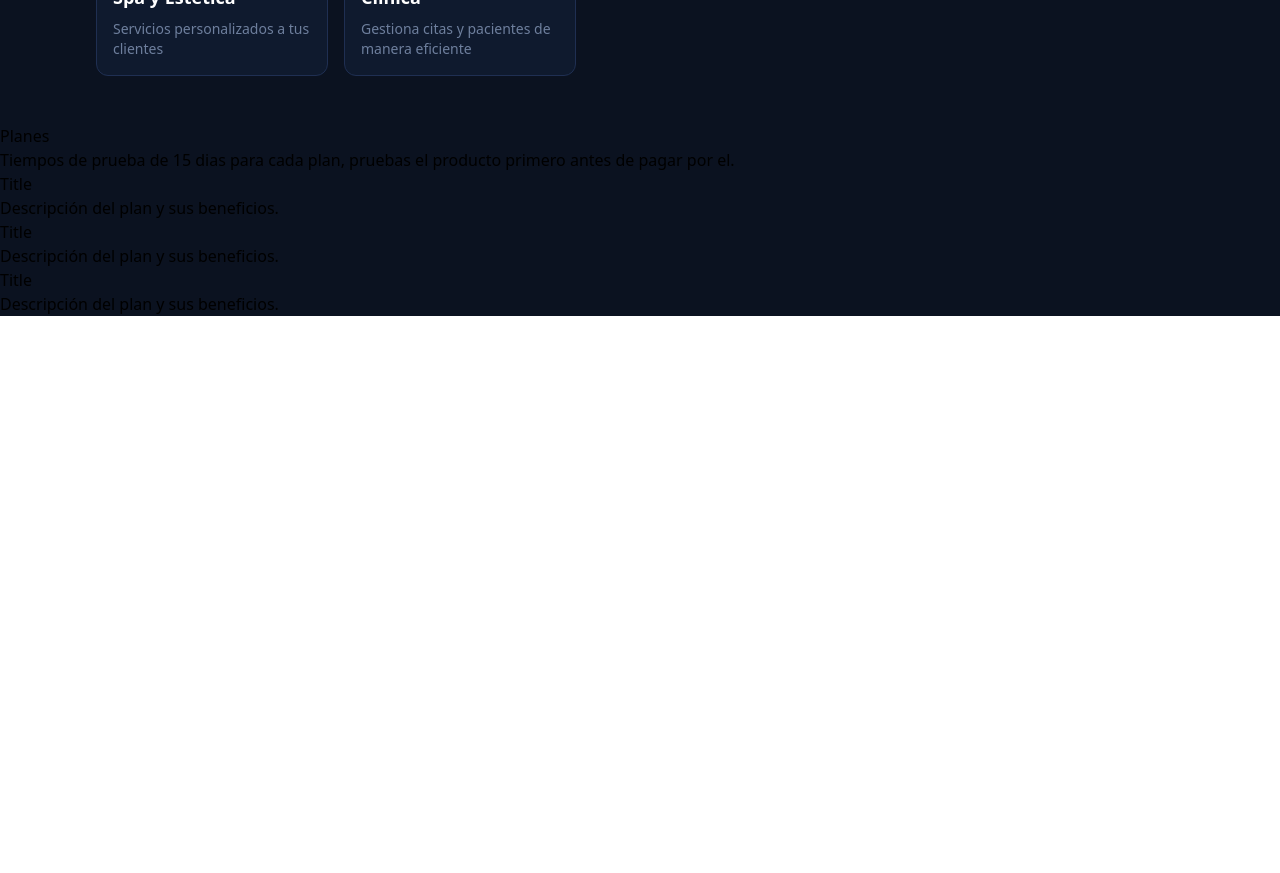
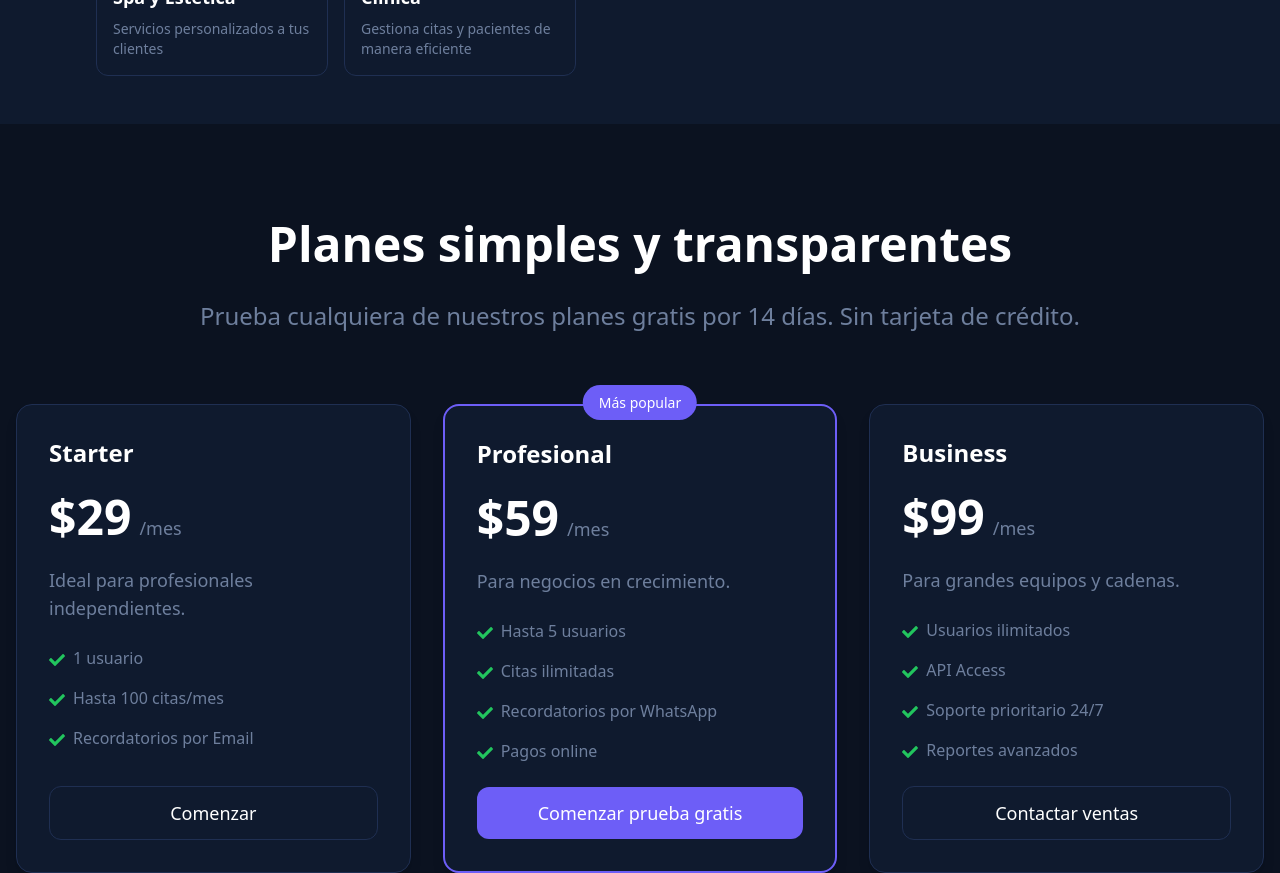
Before and after one commit to SoyTiyi/slotify-web, a React (Vite) app: page / in a window 1280 px wide. Shown: the part 3120-3993 px from the top of the page. Before the commit the page ends 3436 px from the top, so only its background shows below. Built offline with nearby package versions, Linux system fonts and the light colour scheme.

Commit message:
improve styles on Price Section

```diff
--- a/src/components/Industries/Industries.tsx
+++ b/src/components/Industries/Industries.tsx
@@ -8,7 +8,7 @@ import { FaArrowRightLong } from "react-icons/fa6";
 
 const Industries = () => {
   return (
-    <div className="flex flex-col md:flex-row justify-between items-center gap-24 px-6 py-12 md:px-12 lg:px-24">
+    <div className="flex flex-col bg-surface md:flex-row justify-between items-center gap-24 px-6 py-12 md:px-12 lg:px-24">
       <div className="grid grid-cols-1 md:grid-cols-2 gap-4 w-auto">
         <IndustryCard
           imageSrc={barberPhoto}
--- a/src/components/Prices/PriceCard/PriceCard.tsx
+++ b/src/components/Prices/PriceCard/PriceCard.tsx
@@ -1,17 +1,58 @@
+import { FaCheck } from "react-icons/fa";
+
 interface Props {
   title: string;
   price: string;
   description: string;
   benefiets: string[];
   isMostPopular?: boolean;
+  buttonText?: string;
 }
 
-const PriceCard = (props: Props) => {
+const PriceCard = ({
+  title,
+  price,
+  description,
+  benefiets,
+  isMostPopular,
+  buttonText,
+}: Props) => {
   return (
-        <div>
-            <h4>Title</h4>
-            <p>Descripción del plan y sus beneficios.</p>
+    <div className={`relative flex flex-col bg-surface gap-6 p-6 md:p-8 rounded-2xl shadow-lg text-white text-left h-full ${
+      isMostPopular
+        ? "border-2 border-primary shadow-[0_0_30px_rgba(124,58,237,0.5)]"
+        : "border border-border"
+    }`}>
+      {isMostPopular && (
+        <div className="absolute -top-4 left-1/2 transform -translate-x-1/2">
+          <span className="bg-primary text-white text-sm font-medium px-4 py-2 rounded-full">
+            Más popular
+          </span>
+        </div>
+      )}
+      <h4 className="text-2xl font-semibold text-white">{title}</h4>
+      <div className="flex items-baseline gap-2">
+        <p className="text-5xl font-bold">${price}</p>
+        <p className="text-lg text-muted">/mes</p>
+      </div>
+      <p className="text-lg text-muted">{description}</p>
+      <ul className="flex flex-col gap-4 list-inside">
+        {benefiets.map((benefit, index) => (
+          <li className="text-base text-muted" key={index}>
+            <FaCheck className="inline mr-2 text-accent-success" />
+            {benefit}
+          </li>
+        ))}
+      </ul>
+
+      <button
+        className={`mt-auto ${isMostPopular ? "bg-primary" : "bg-surface"} ${
+          isMostPopular ? "" : "border border-border"
+        } ${isMostPopular ? "hover:bg-primary-hover" : "hover:bg-surface-2"} text-lg font-normal text-white py-3 px-6 rounded-xl transition-colors cursor-pointer`}
+      >
+        {buttonText || "Seleccionar Plan"}
+      </button>
     </div>
   );
-}
+};
 export default PriceCard;
--- a/src/components/Prices/Prices.tsx
+++ b/src/components/Prices/Prices.tsx
@@ -6,51 +6,55 @@ interface PricePlan {
     description: string;
     benefits: string[];
     isMostPopular?: boolean;
+    buttonText?: string;
 }
 
 const pricePlans: PricePlan[] = [
     {
         title: "Starter",
-        price: "$10/mes",
-        description: "Ideal para profesionales individuales",
+        price: "29",
+        description: "Ideal para profesionales independientes.",
         benefits: [
-            "1 Usuario",
-            "Hasta 100 sitas al mes",
-            "Recordatorios por email"
-        ]
+            "1 usuario",
+            "Hasta 100 citas/mes",
+            "Recordatorios por Email"
+        ],
+        buttonText: "Comenzar"
     },
     {
         title: "Profesional",
-        price: "$30/mes",
-        description: "Para negocios en crecimiento",
+        price: "59",
+        description: "Para negocios en crecimiento.",
         benefits: [
-            "Hasta 10 usuarios",
+            "Hasta 5 usuarios",
             "Citas ilimitadas",
-            "Recordatorios por email y WhatsApp",
+            "Recordatorios por WhatsApp",
             "Pagos online"
         ],
-        isMostPopular: true
+        isMostPopular: true,
+        buttonText: "Comenzar prueba gratis"
     },
     {
         title: "Business",
-        price: "$59/mes",
-        description: "Para grandes equipos y empresas",
+        price: "99",
+        description: "Para grandes equipos y cadenas.",
         benefits: [
             "Usuarios ilimitados",
-            "Soporte dedicado 24/7",
-            "Acceso a API",
-            "Reportes personalizados y avanzados"
-        ]
+            "API Access",
+            "Soporte prioritario 24/7",
+            "Reportes avanzados"
+        ],
+        buttonText: "Contactar ventas"
     }
 ];
 
 const Prices = () => {
     return(
-        <div>
-            <h3>Planes</h3>
-            <p>Tiempos de prueba de 15 dias para cada plan, pruebas el producto primero antes de pagar por el.</p>
+        <div className="flex flex-col items-center text-center text-white mt-24  gap-6 px-4">
+            <h3 className="text-5xl font-semibold">Planes simples y transparentes</h3>
+            <p className="text-2xl text-muted mt-2">Prueba cualquiera de nuestros planes gratis por 14 días. Sin tarjeta de crédito.</p>
 
-            <div>
+            <div className="grid grid-cols-1 md:grid-cols-2 lg:grid-cols-3 gap-6 md:gap-8 mt-12 w-full max-w-7xl">
                 {pricePlans.map((plan) => (
                     <PriceCard
                         key={plan.title}
@@ -59,6 +63,7 @@ const Prices = () => {
                         description={plan.description}
                         benefiets={plan.benefits}
                         isMostPopular={plan.isMostPopular}
+                        buttonText={plan.buttonText}
                     />
                 ))}
             </div>
```
Lines whose indentation alone changed are shown as unchanged.
